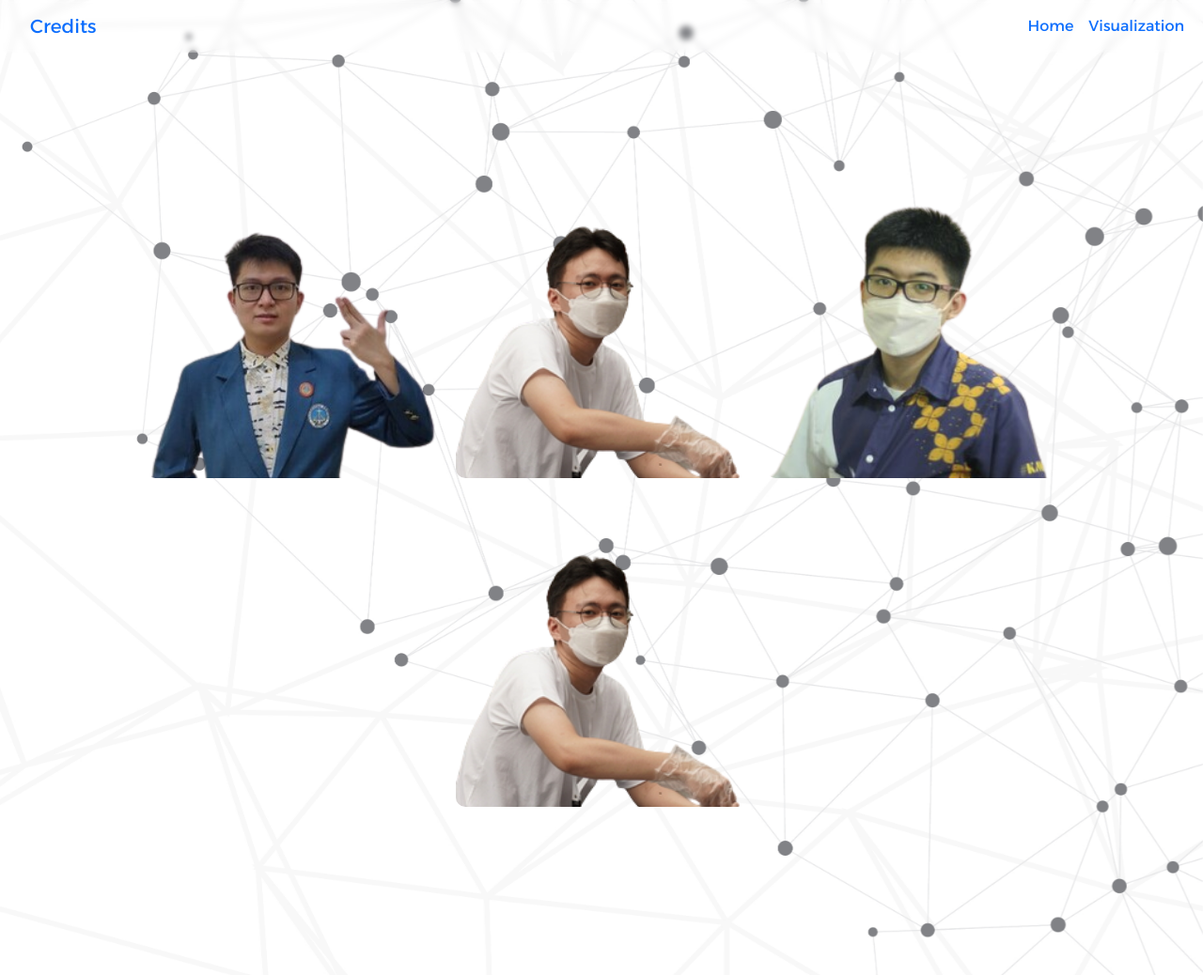
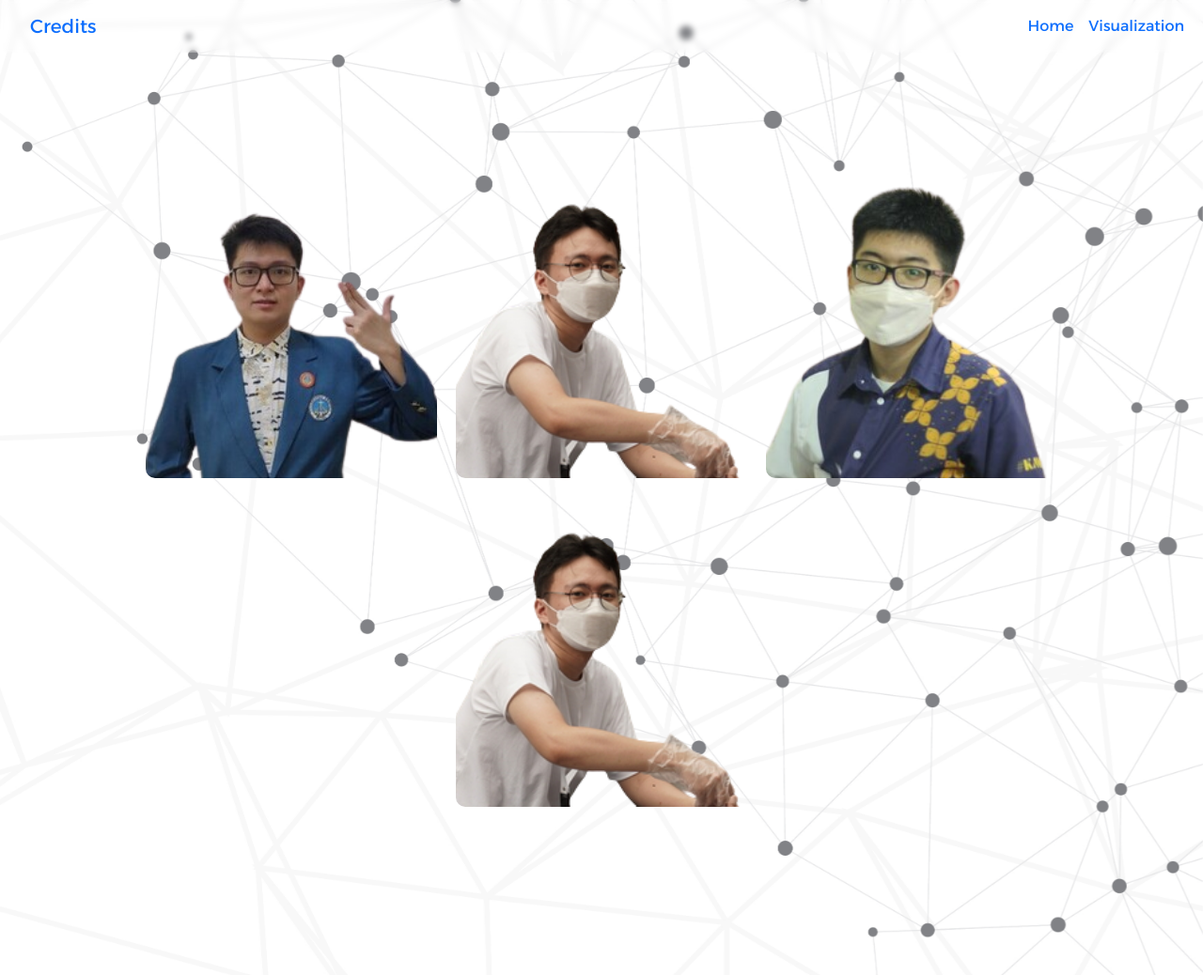
Before and after one commit to nico-samuelson/MaxHeapVisualizer, a PHP site: page /credits.php in a window 1280 px wide. Shown: the whole page at 94% size. Run offline with PHP 8.4, Linux system fonts and the light colour scheme; some libraries are stand-ins or nearby versions.

Commit message:
hover credits & hover tree

```diff
--- a/credits.php
+++ b/credits.php
@@ -293,12 +293,6 @@ figure.snip1033:hover::after {
 .left{
   color:#E04DB0;
 }
-figure.snip1033 img.foto {
-  background-color: deeppink;
-  background-color: transparent;
-  object-position: bottom;
-}
-
 
 figure.snip1033 img {
   opacity: 1;
@@ -341,22 +309,9 @@ figure.snip1033 figcaption {
   height: 100%;
   text-align: left;
 }
-figure.snip1033 figcaption > div {
-  float: left;
-  height: 100%;
-  overflow: hidden;
-  width: 50%;
-  position: relative;
-}
-figure.snip1033 figcaption a {
-  opacity: 0.7;
-}
-figure.snip1033 figcaption a:hover {
-  opacity: 1;
-}
 figure.snip1033 figcaption h3 {
-  background-color: #FFF89C;
-  color: deeppink;
+  background-color: #ffffff;
+  color: deepskyblue;
   word-spacing: -0.1em;
   font-weight: 800;
   text-transform: uppercase;
@@ -438,36 +375,24 @@ figure.snip1033.hover .center i {
 
     border: none;
 }
-.Michael{
-    object-position: 0px -200px ;
+.michael{
+    object-position: 0px -10px ;
+    transform:scale(1.06)
 }
-.steven{
-    object-position: -10px -20px;
-    transform:scale(1.08)
+.sidi{
+    object-position: -10px -10px;
+    transform:scale(1.06)
 }
-.gab{
-    object-position: -10px -20px;
+.vincent{
+    object-position: -10px -10px;
+    transform:scale(1.06)
+}
+.nico{
+    object-position: -10px -10px;
+    transform:scale(1.06)
 }
 figure.snip1033 {
     border-radius: 10px;
-}
-figure.snip1033 .center {
-    background-color: #ff92cc;
-    background-color: transparent;
-}
-
-.back{
-    margin:auto;
-    padding:10px 20px;
-    border: none;
-    background-color: #18123e;
-    border-radius: 10px;
-    color: white;
-    margin-bottom: 80px;
-}
-.logos{
-  align-self: baseline;
-
 }
 h1,h2{
   background: rgba(255,255,255,0.1);
--- a/index.html
+++ b/index.html
@@ -30,8 +30,6 @@
             font-family: alexandriaLight;
             margin: 0;
             padding: 0;
-            /* background: url("assets/img/") no-repeat fixed;
-            background-size: covers; */
         }
         button {
             width: 6em;
@@ -75,7 +73,7 @@
         }
 
         .tf-nc:hover{
-            transform:scale(1.1);
+            transform:scale(1.15);
         }
         table {
             table-layout: fixed;
@@ -133,6 +131,7 @@
             }
             70% {
                 background-color: red;
+                transform:scale(1.15);
             }
         }
     </style>
```
Also changed, not shown: other parts of credits.php (+3 -48 lines).
